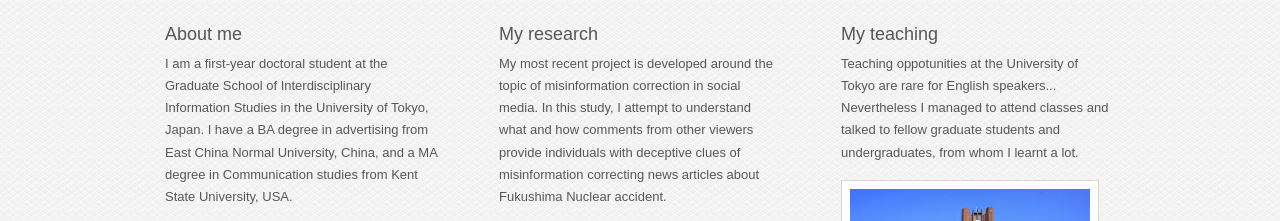
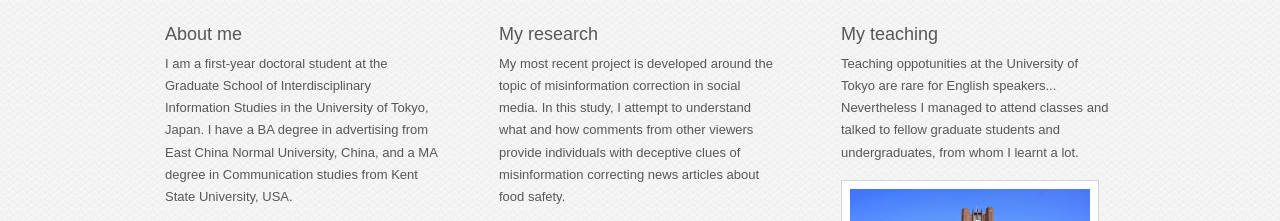
Before and after one commit to eqinyu/eqinyu.github.io, a plain HTML site: page index.html in a window 1280 px wide. Shown: the part 178-399 px from the top of the page. Drawn offline with Linux system fonts and the light colour scheme.

```diff
--- a/index.html
+++ b/index.html
@@ -53,7 +53,7 @@
       <section class="group2">
          <h3>My research</h3>
 		 <!--p>During my time at Kent, I led two research projects on health communication studies: (1) the first examined how Chinese online abortion ads promoted abortion services with emotional appeals, (2) the second examined news report framed the responsibility attribution of medical disputes in Chinese society. The research findings of these two studies have been published in 2016 and 2018 ICA annual conferences.</p-->
-		 <p>My most recent project is developed around the topic of misinformation correction in social media. In this study, I attempt to understand what and how comments from other viewers provide individuals with deceptive clues of misinformation correcting news articles about Fukushima Nuclear accident.</p>
+		 <p>My most recent project is developed around the topic of misinformation correction in social media. In this study, I attempt to understand what and how comments from other viewers provide individuals with deceptive clues of misinformation correcting news articles about food safety.</p>
          <a class="photo_hover3" href="#"><img src="images/smahead.jpg" width="240" height="180" alt="picture1"/></a>
          <a href="#"><span class="button">Read more</span></a>
        </section>
```
